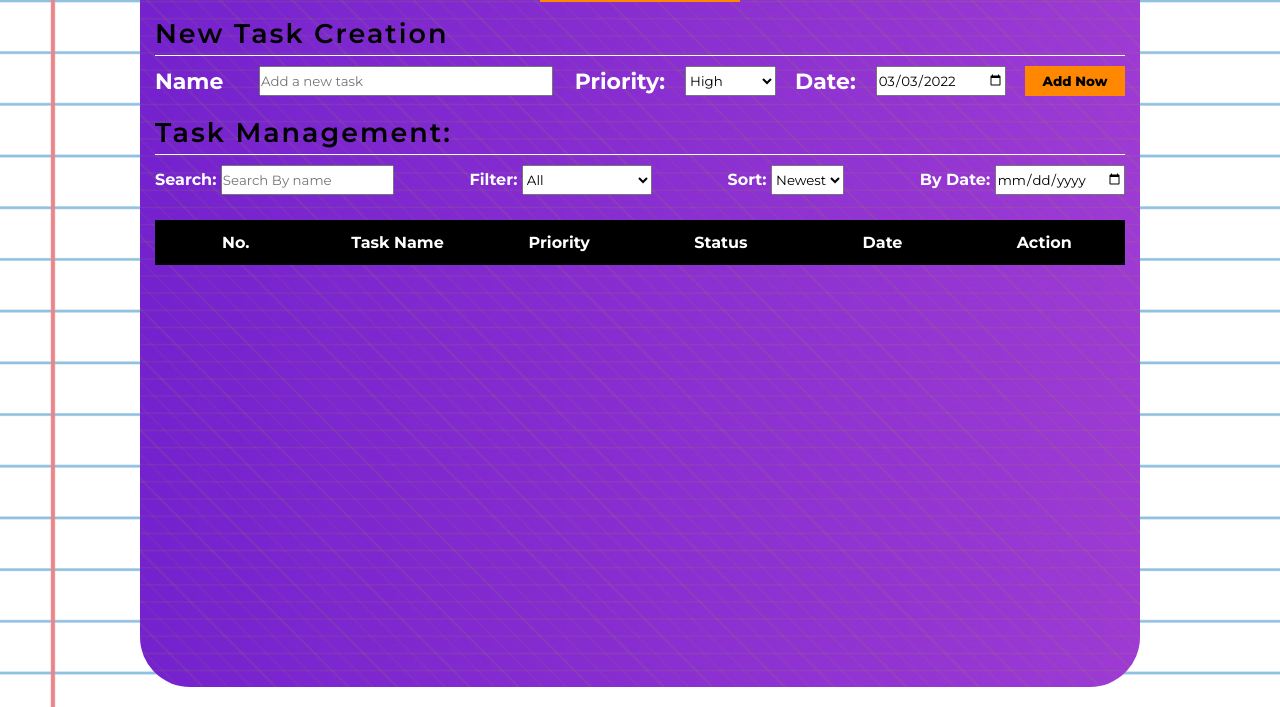
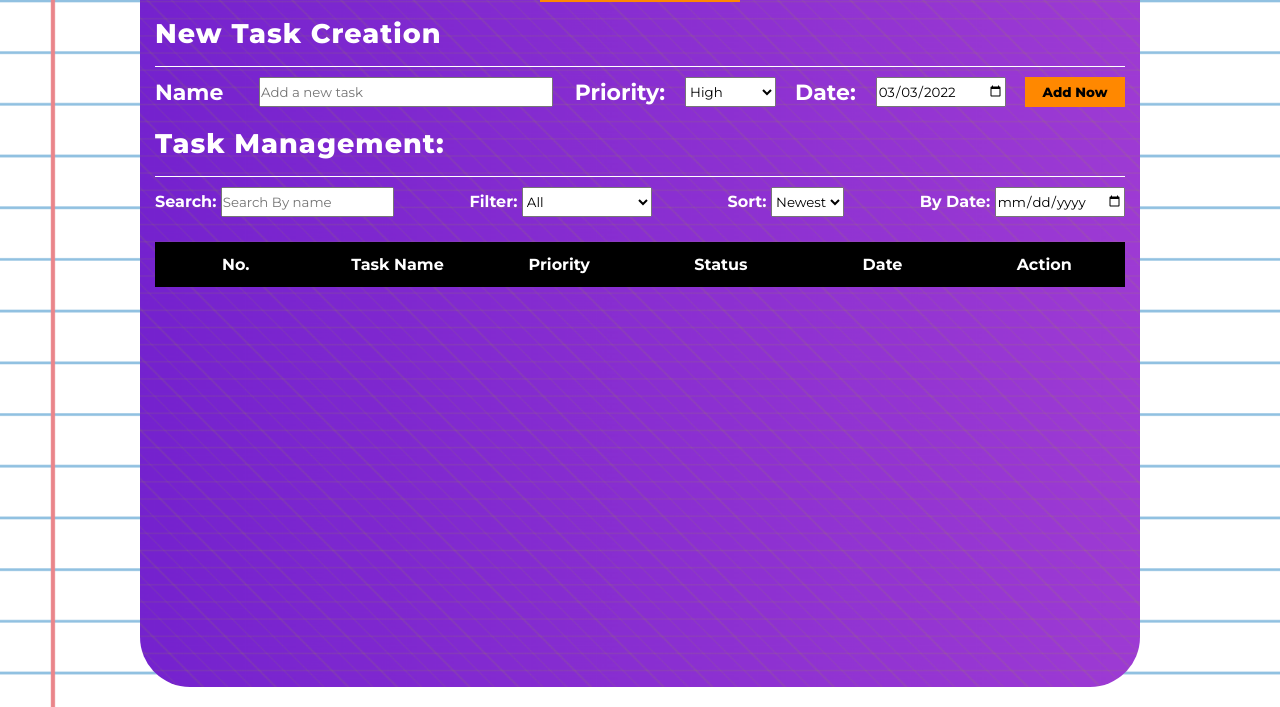
Before and after one commit to saifur550/TodoAppsV2.2, a plain HTML site: page index.html in a window 1280 px wide. Shown: the part 93-800 px from the top of the page. Drawn offline with nearby package versions, Linux system fonts and the light colour scheme.

Commit message:
ui desgin

```diff
--- a/style.css
+++ b/style.css
@@ -20,6 +20,7 @@ body{
     background-image: url(./bg5.png);
     background-position: center;
     background-size: cover;
+
 }
 
 main {
@@ -41,6 +42,7 @@ main {
     position: relative;
     margin-top: 1rem;
     color: rgb(255, 136, 0);
+
 }
 
 label{
@@ -70,10 +72,12 @@ tbody#tbody tr:hover {
 
 .sub_title{
     font-size: 27px;
-    color: #000000;
+    color: #ffffff;
     margin-top: 20px;
-    letter-spacing: 2px;
-    font-weight: 600;
+    letter-spacing: 1px;
+    font-weight: 800;
+    margin-bottom: 1rem;
+
 
 }
 
```
